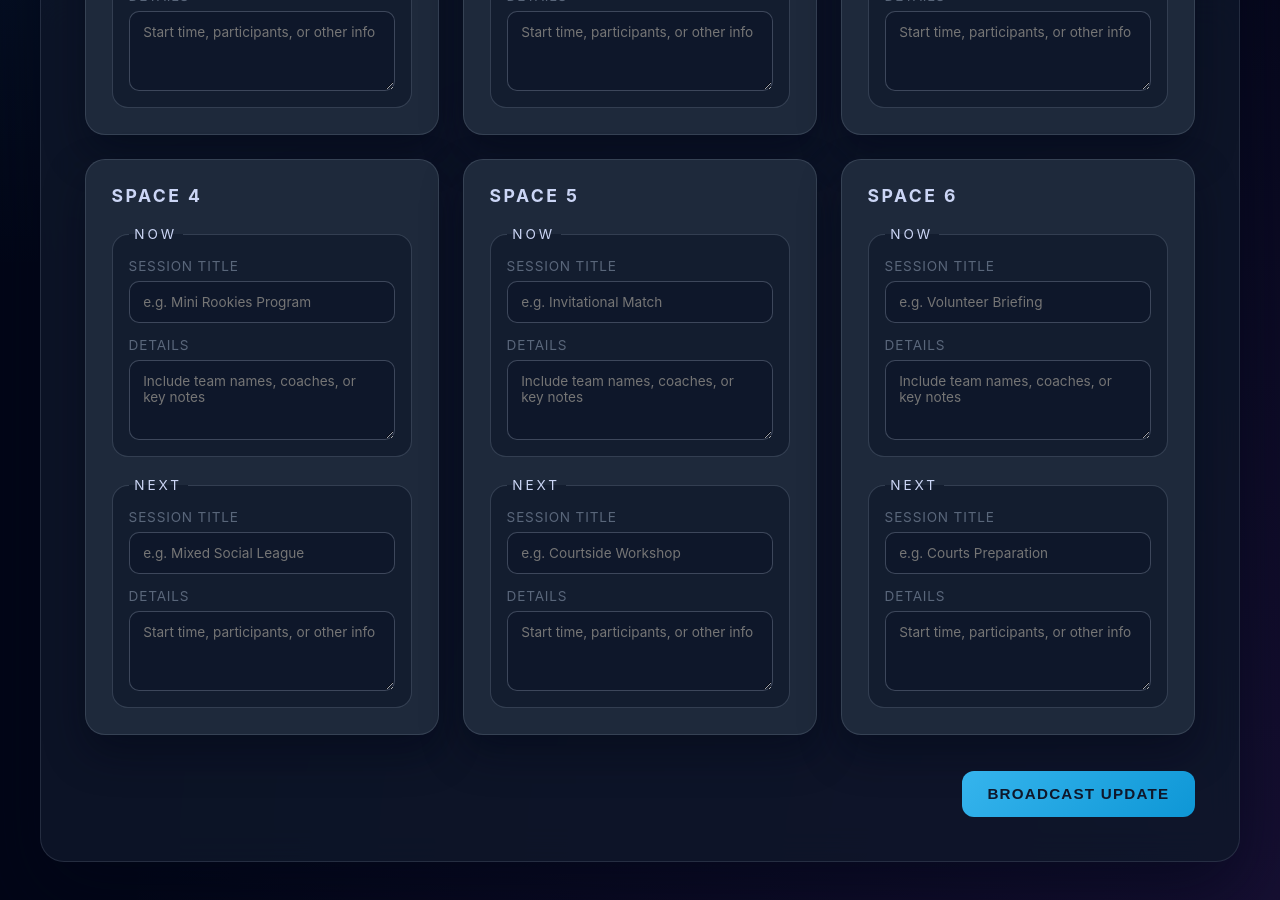
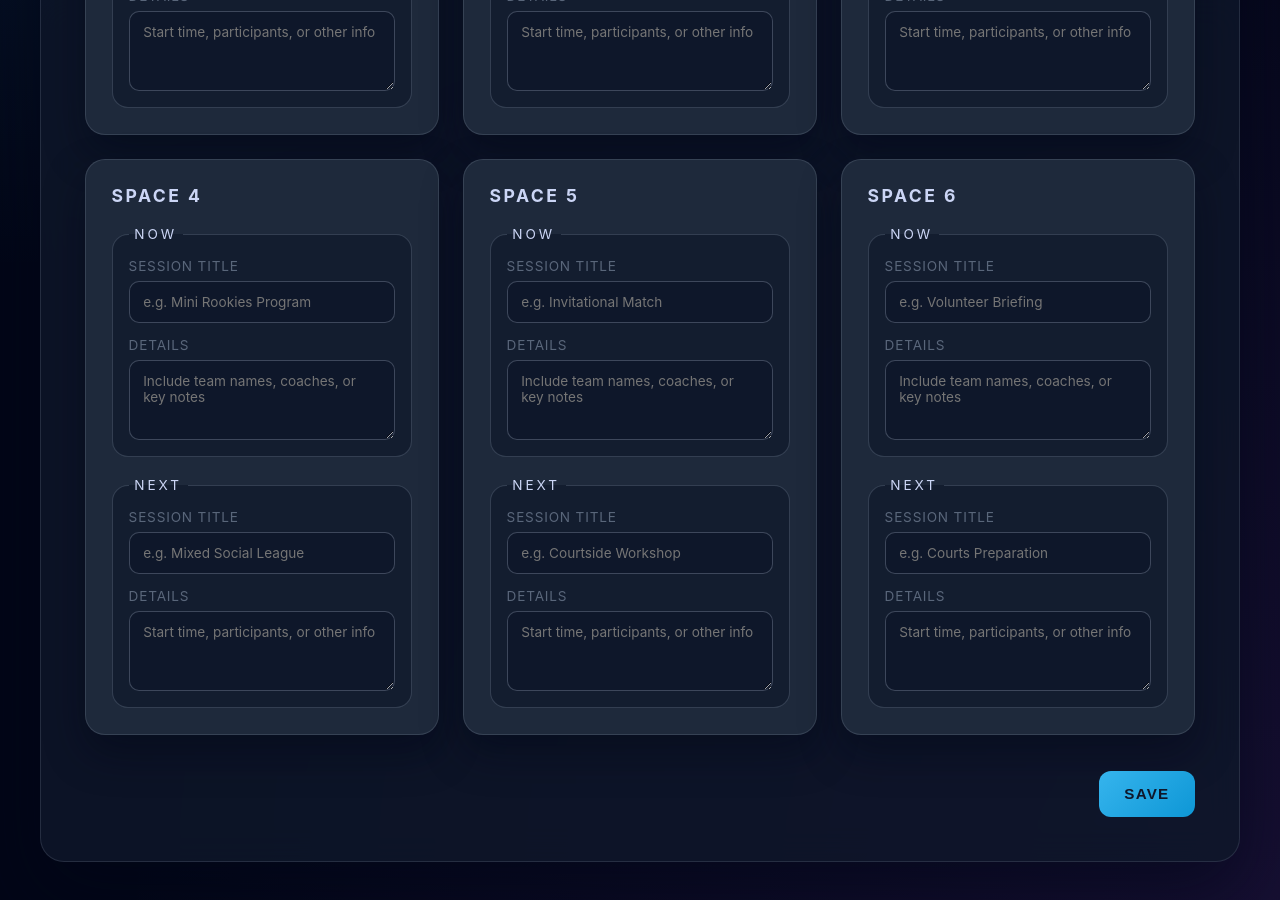
Before and after one commit to krussll/nownextlive, a Jekyll site: the page r/NDST3/controller/index.html, which Jekyll copies as it is, in a window 1280 px wide and 900 px high, scrolled down 783 px. Built offline with Jekyll 4.4.1, drawn with Linux system fonts in a browser that asks for light colours; some of the changed lines change nothing that is shown.

Commit message:
Update index.html

```diff
--- a/r/NDST3/controller/index.html
+++ b/r/NDST3/controller/index.html
@@ -385,9 +385,36 @@
             </section>
 
             <div class="actions">
-                <button type="submit">Broadcast Update</button>
+                <button id="btn" type="submit">SAVE</button>
             </div>
         </form>
     </main>
-</body>
+</body><script type="module">
+        const now = document.getElementById("now")
+        const next = document.getElementById("next")
+        const btn = document.getElementById("btn")
+        import { io } from "https://cdn.socket.io/4.8.1/socket.io.esm.min.js";
+
+        const socket = io("https://hidden-journey-22873-ad31037ba953.herokuapp.com/:3000");
+
+        socket.on("connect", () => {
+            console.log("connected");
+            socket.emit("room-request",{room: "NDST3", role: "CONTROLLER" })
+        });
+
+        socket.on("room-status", (d) => {
+            console.log(d)
+        });
+
+        btn.addEventListener("click", () => {
+
+            socket.emit("save", {
+                data: {
+                now: now.textContent,
+                next: next.textContent
+                }
+            })
+        })
+
+      </script>
 </html>
```
